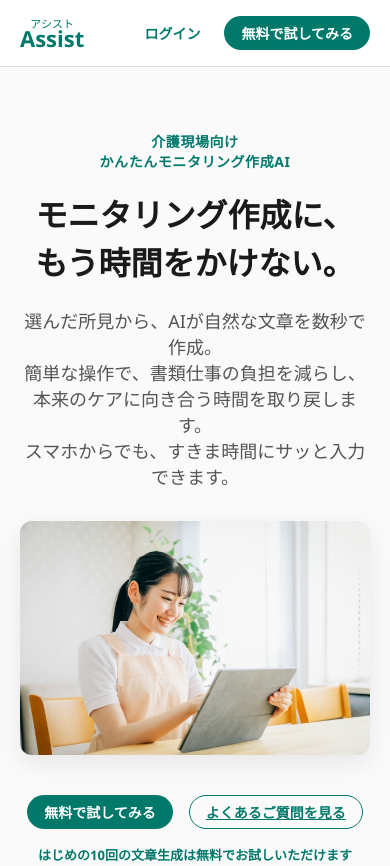
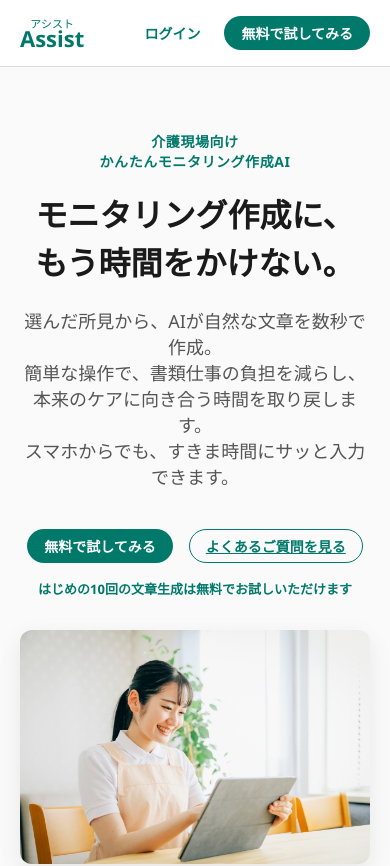
Before and after one commit to goldenglow1991-bot/monitoring_app_web, a React (Vite) app: page / in a window 390 px wide. Shown: the top 866 px of the page. Built offline with nearby package versions, Linux system fonts and the light colour scheme; no server answers.

Commit message:
Revert "ヒーローセクションのボタン・注記を写真の下に移動してバランス調整"
This reverts commit f59e4f7cc61271bc3829999deda39cf4a30d3bf6.

```diff
--- a/src/App.css
+++ b/src/App.css
@@ -914,9 +914,9 @@
 .lp-hero-lead {
   font-size: 18px;
   color: var(--text-muted);
-  margin: 0;
+  margin: 0 0 40px 0;
 }
-.lp-hero-actions { display: flex; gap: 16px; justify-content: center; margin-top: 40px; }
+.lp-hero-actions { display: flex; gap: 16px; justify-content: flex-start; }
 .lp-hero-note { margin-top: 16px; font-size: 15px; color: var(--teal); font-weight: 700; }
 
 .lp-empathy-bridge { margin: 28px 0 0 0; font-weight: 700; color: var(--teal-dark); font-size: 26px; }
@@ -1053,6 +1053,8 @@
   .lp-section { padding: 64px 20px; }
   .lp-hero-title { font-size: 32px; }
   .lp-hero-inner { flex-direction: column; text-align: center; gap: 32px; }
+  .lp-hero-actions { justify-content: center; }
+  .lp-hero-lead { margin: 0 auto 40px auto; }
   .lp-steps { flex-direction: column; gap: 40px; }
   .lp-pricing-grid { grid-template-columns: repeat(2, 1fr); }
   .lp-header { padding: 16px 20px; }
--- a/src/LandingPage.tsx
+++ b/src/LandingPage.tsx
@@ -28,8 +28,7 @@ export function LandingPage({
       </div>
 
       <div className="lp-section lp-hero">
-        <div className="lp-wrap">
-          <div className="lp-hero-inner">
+        <div className="lp-wrap lp-hero-inner">
           <div className="lp-hero-text">
             <div className="lp-eyebrow">介護現場向け<br />かんたんモニタリング作成AI</div>
             <h1 className="lp-hero-title">
@@ -42,16 +41,15 @@ export function LandingPage({
               <br />
               スマホからでも、すきま時間にサッと入力できます。
             </p>
-            </div>
-            <div className="lp-hero-photo">
-              <img src="/images/lp/hero.jpg" alt="Assistで落ち着いてモニタリングを作成する介護スタッフ" className="lp-photo" />
-            </div>
-          </div>
             <div className="lp-hero-actions">
               <button type="button" className="btn btn-filled" onClick={onGetStarted}>無料で試してみる</button>
               <a href="#faq" className="btn btn-outlined">よくあるご質問を見る</a>
             </div>
             <div className="lp-hero-note">はじめの10回の文章生成は無料でお試しいただけます</div>
+          </div>
+          <div className="lp-hero-photo">
+            <img src="/images/lp/hero.jpg" alt="Assistで落ち着いてモニタリングを作成する介護スタッフ" className="lp-photo" />
+          </div>
         </div>
       </div>
 
```
Lines whose indentation alone changed are shown as unchanged.
